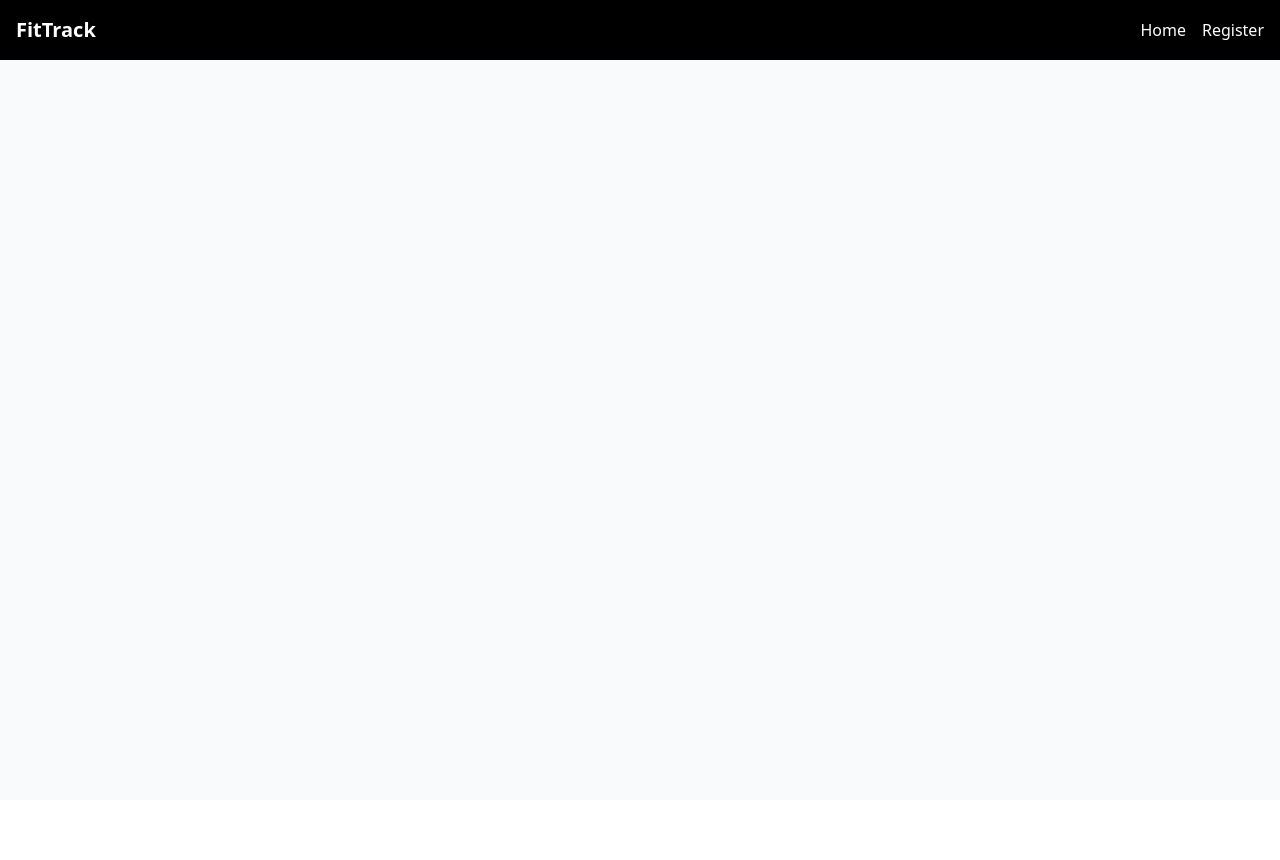
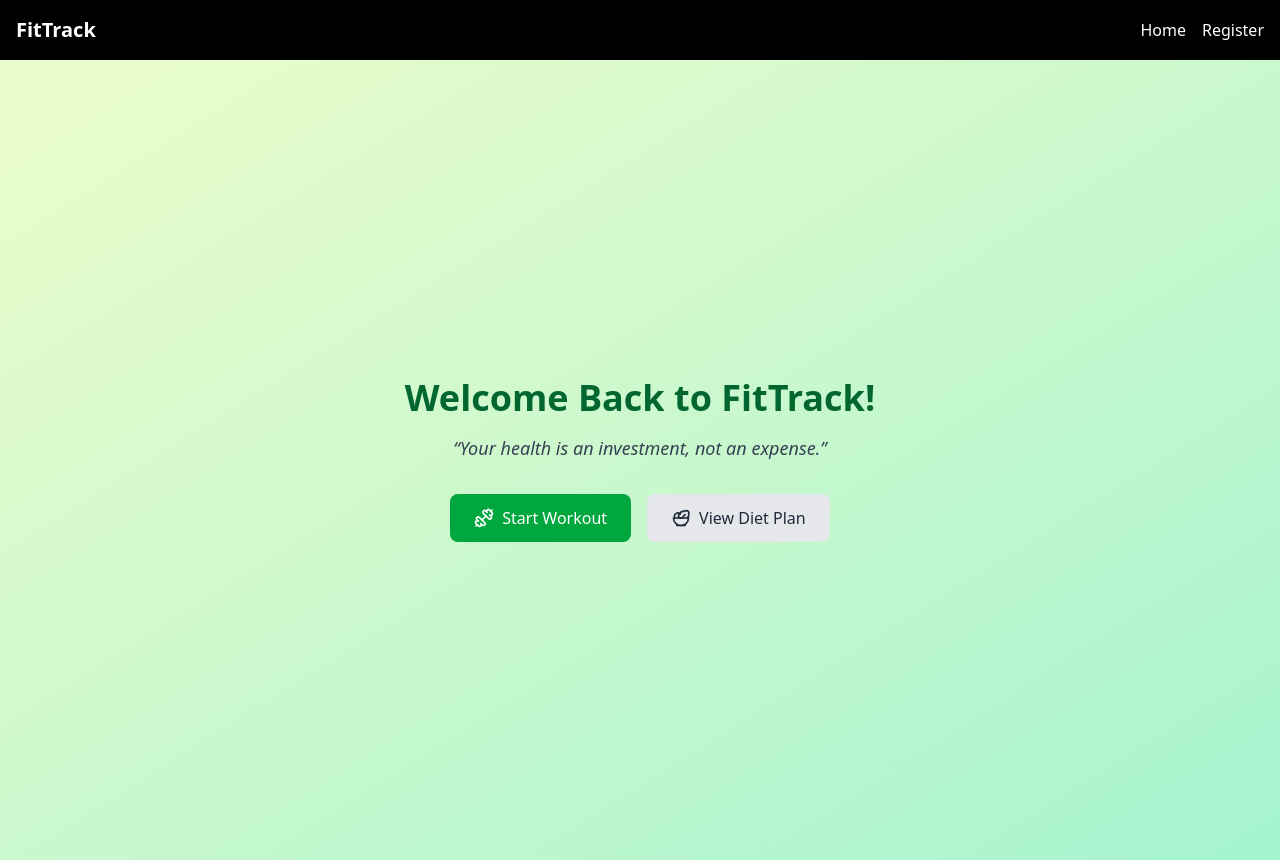
Before and after one commit to lakshman-nanchari/ai-fitness-tracker, a React (Vite) app in the folder frontend/: page /login-success in a window 1280 px wide. Before the commit the page ends 800 px from the top, so only its background shows below. Built offline with nearby package versions, Linux system fonts and the light colour scheme.

Commit message:
frontend changes in authpage and added sucess page on login

```diff
--- a/frontend/src/App.jsx
+++ b/frontend/src/App.jsx
@@ -3,6 +3,7 @@ import { Routes, Route } from 'react-router-dom';
 import Home from './pages/Home';
 import AuthPage from './pages/AuthPage';
 import Navbar from './components/Navbar';
+import LoginSuccess from './pages/LoginSuccess';
 import { ToastContainer } from 'react-toastify';
 import 'react-toastify/dist/ReactToastify.css';
 
@@ -13,6 +14,7 @@ function App() {
       <Routes>
         <Route path="/" element={<Home />} />
         <Route path="/auth" element={<AuthPage />} />
+        <Route path="/login-success" element={<LoginSuccess />} />
       </Routes>
 
       {/* ✅ Toast Container to show success/error messages */}
--- a/frontend/src/pages/AuthPage.jsx
+++ b/frontend/src/pages/AuthPage.jsx
@@ -1,5 +1,6 @@
 // AuthPage.jsx
 import React, { useState, useEffect, useRef } from 'react';
+import { useNavigate } from 'react-router-dom';
 import API from '../api/axios';
 import { toast } from 'react-toastify';
 import { jwtDecode } from 'jwt-decode';
@@ -55,6 +56,8 @@ export default function AuthPage() {
   const [resetVerified, setResetVerified] = useState(false);
   const [quoteIndex, setQuoteIndex] = useState(0);
   const [loading, setLoading] = useState(false);
+
+  const navigate = useNavigate();
 
   const quotes = [
     "Push yourself, because no one else is going to do it for you.",
@@ -115,6 +118,7 @@ export default function AuthPage() {
       toast.success('Login successful!');
       localStorage.setItem('access', res.data.access);
       localStorage.setItem('refresh', res.data.refresh);
+      navigate('/login-success'); // ✅ redirect after login
 
     } else if (type === 'otp-login-send') {
       res = await API.post('api/users/send-otp/', { email: otpForm.email });
@@ -126,6 +130,7 @@ export default function AuthPage() {
       toast.success(res.data.message || 'OTP verified!');
       localStorage.setItem('access', res.data.access);
       localStorage.setItem('refresh', res.data.refresh);
+      navigate('/login-success'); // ✅ redirect after OTP login
 
     } else if (type === 'reset-send') {
       res = await API.post('api/users/reset-password/', { email: resetForm.email });
@@ -163,6 +168,7 @@ export default function AuthPage() {
       setResetOtpSent(false);
       setResetVerified(false);
       localStorage.removeItem('reset_access');
+      navigate('/login-success'); // ✅ redirect after reset + auto-login
 
     } else if (type === 'change-password') {
       const token = localStorage.getItem('access');
@@ -188,6 +194,7 @@ export default function AuthPage() {
     setLoading(false);
   }
 };
+
 
   const inputClass = "w-full p-3 border border-gray-300 dark:border-gray-700 bg-[#f6f1e7] dark:bg-gray-900 text-black dark:text-white placeholder-gray-600 dark:placeholder-gray-400 rounded";
   const buttonClass = "w-full py-2 px-4 bg-black dark:bg-yellow-400 text-white dark:text-black font-semibold rounded hover:bg-[#f4c95d] dark:hover:bg-yellow-300 transition disabled:opacity-50";
--- /dev/null
+++ b/frontend/src/pages/LoginSuccess.jsx
@@ -0,0 +1,40 @@
+import React from "react";
+import { useNavigate } from "react-router-dom";
+import { Dumbbell, Salad } from "lucide-react";
+
+const LoginSuccess = () => {
+  const navigate = useNavigate();
+
+  return (
+    <div className="min-h-screen flex flex-col items-center justify-center bg-gradient-to-br from-lime-100 to-emerald-200 dark:from-gray-900 dark:to-gray-800 px-6">
+      <div className="text-center max-w-xl">
+        <h1 className="text-4xl font-extrabold text-green-800 dark:text-green-400 mb-4">
+          Welcome Back to FitTrack!
+        </h1>
+        <p className="text-lg text-gray-700 dark:text-gray-300 mb-8 italic">
+          “Your health is an investment, not an expense.”
+        </p>
+
+        <div className="flex flex-col sm:flex-row gap-4 justify-center">
+          <button
+            onClick={() => navigate("/dashboard")}
+            className="px-6 py-3 bg-green-600 text-white rounded-lg flex items-center justify-center gap-2 hover:bg-green-700 transition"
+          >
+            <Dumbbell className="w-5 h-5" />
+            Start Workout
+          </button>
+
+          <button
+            onClick={() => navigate("/diet")}
+            className="px-6 py-3 bg-gray-200 text-gray-800 rounded-lg flex items-center justify-center gap-2 hover:bg-gray-300 transition dark:bg-gray-700 dark:text-white dark:hover:bg-gray-600"
+          >
+            <Salad className="w-5 h-5" />
+            View Diet Plan
+          </button>
+        </div>
+      </div>
+    </div>
+  );
+};
+
+export default LoginSuccess;
```
Lines whose indentation alone changed are shown as unchanged.
